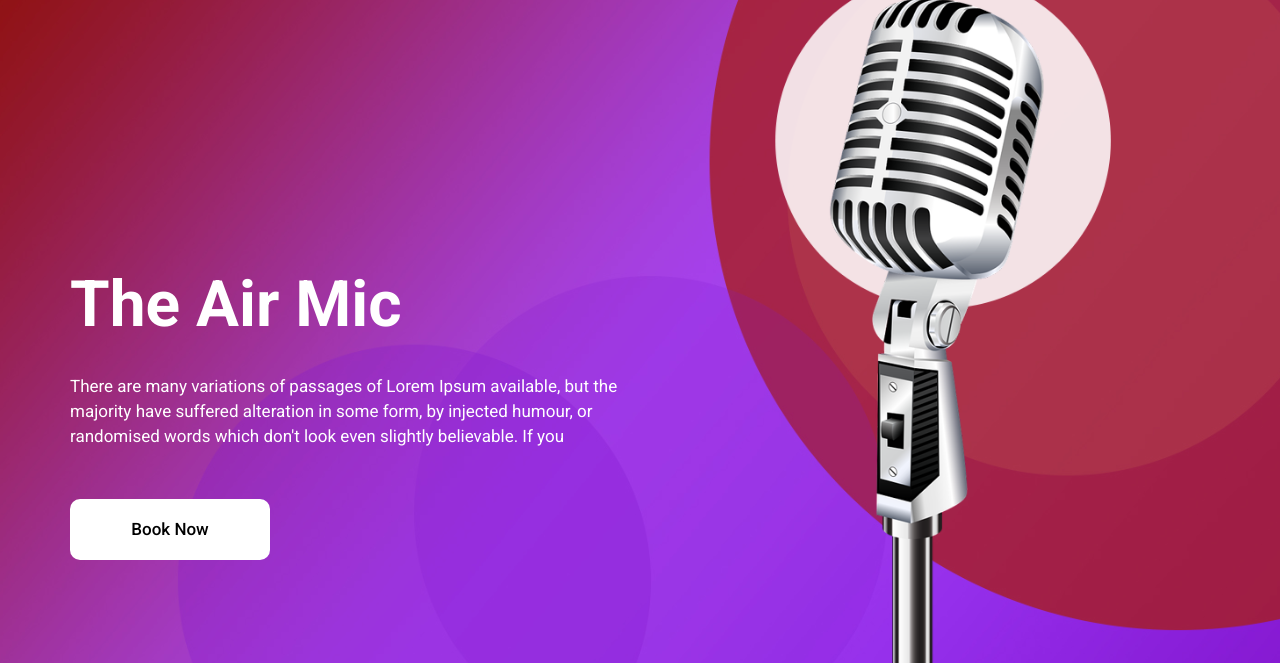
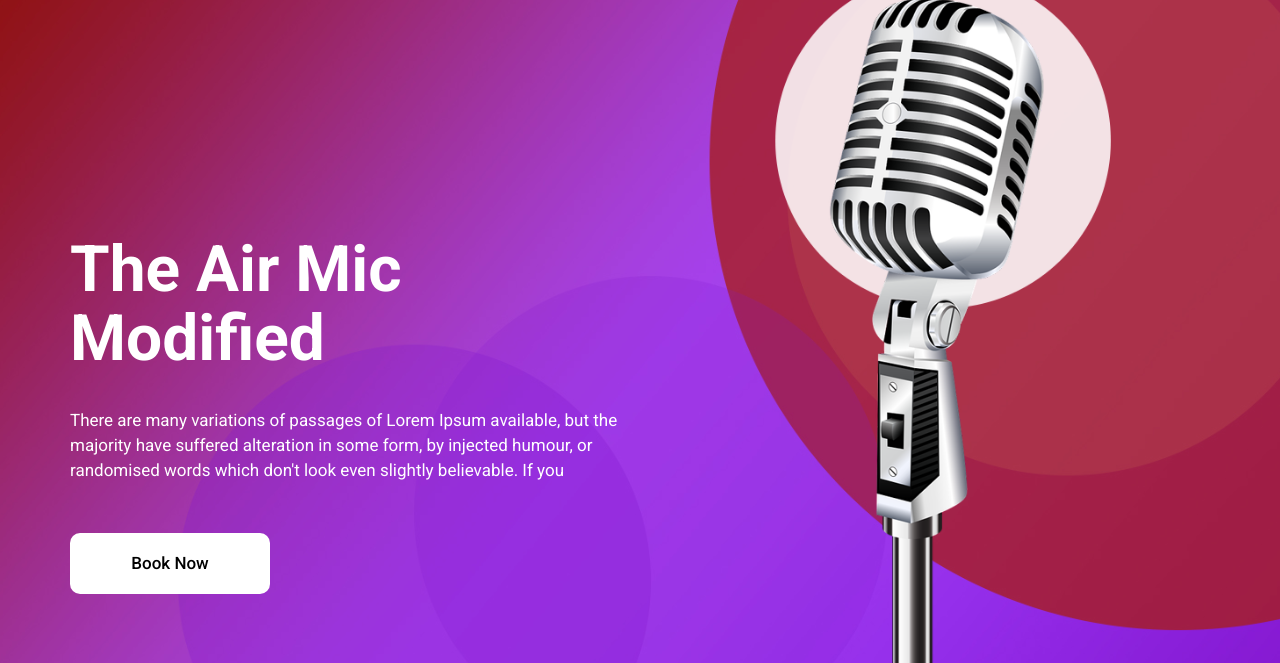
Before and after one commit to digitalakhil7/mircroo, a plain HTML site: page index.html in a window 1280 px wide. Shown: the part 137-800 px from the top of the page. Drawn offline with Linux system fonts and the light colour scheme.

Commit message:
Update index.html

```diff
--- a/index.html
+++ b/index.html
@@ -69,7 +69,7 @@
             <div class="row d_flex">
                <div class="col-md-6">
                   <div class="airmic">
-                     <h1>The Air Mic </h1>
+                     <h1>The Air Mic Modified </h1>
                      <p>There are many variations of passages of Lorem Ipsum available, but the majority have suffered alteration in some form, by injected humour, or randomised words which don't look even slightly believable. If you
                      </p>
                      <a class="read_more" href="Javascript:void(0)">Book Now </a>
```
